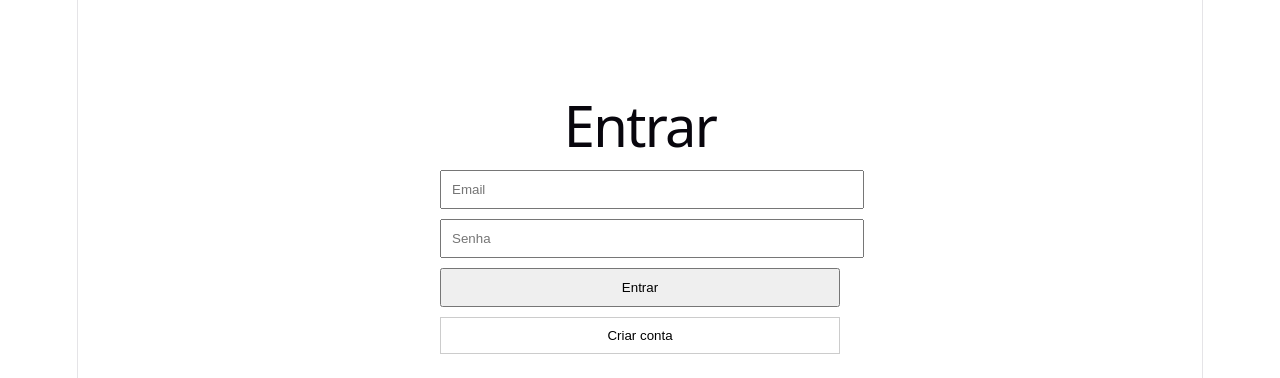
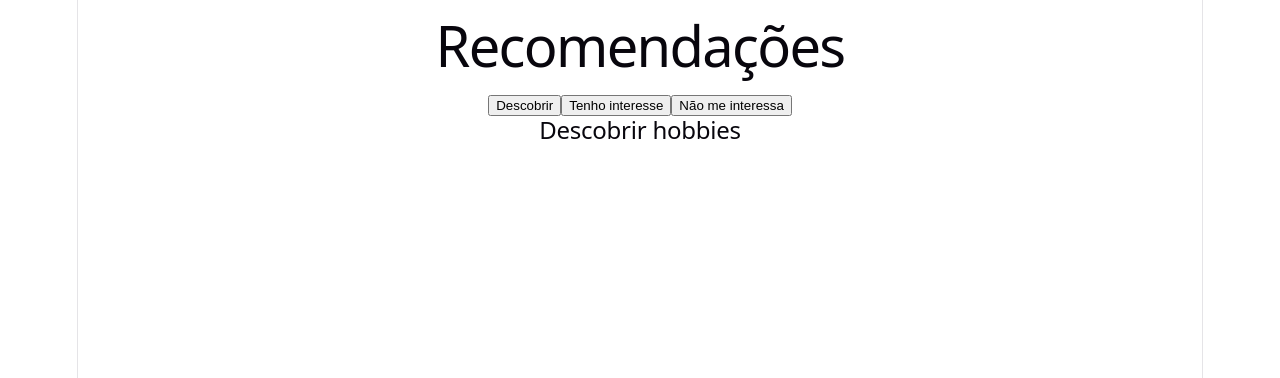
Before and after one commit to btpjamal/projetoTCC-v2-refatorado, a React (Vite) app in the folder front-end/: page /recommendations in a window 1280 px wide. Before the commit this address led to /login. Shown: the top 378 px of the page. Built offline with nearby package versions, Linux system fonts and the light colour scheme.

Commit message:
iniciando a implementação de novas abas de navegação no frontend

```diff
--- /dev/null
+++ b/front-end/src/components/recommendations/DiscoverTab.jsx
@@ -0,0 +1,7 @@
+export default function DiscoverTab() {
+    return (
+        <section>
+            <h2>Descobrir hobbies</h2>
+        </section>
+    );
+}
--- /dev/null
+++ b/front-end/src/components/recommendations/InterestedTab.jsx
@@ -0,0 +1,7 @@
+export default function InterestedTab() {
+    return (
+        <section>
+            <h2>Hobbies que me interessam</h2>
+        </section>
+    );
+}
--- /dev/null
+++ b/front-end/src/components/recommendations/NotInterestedTab.jsx
@@ -0,0 +1,7 @@
+export default function NotInterestedTab() {
+    return (
+        <section>
+            <h2>Hobbies que não me interessam</h2>
+        </section>
+    );
+}
--- /dev/null
+++ b/front-end/src/components/recommendations/RecommendationTabs.jsx
@@ -0,0 +1,53 @@
+export default function RecommendationTabs({
+    abaAtiva,
+    setAbaAtiva
+}) {
+
+    return (
+        <div className="recommendation-tabs">
+
+            <button
+                type="button"
+                className={
+                    abaAtiva === "descobrir"
+                        ? "active"
+                        : ""
+                }
+                onClick={() =>
+                    setAbaAtiva("descobrir")
+                }
+            >
+                Descobrir
+            </button>
+
+            <button
+                type="button"
+                className={
+                    abaAtiva === "interessados"
+                        ? "active"
+                        : ""
+                }
+                onClick={() =>
+                    setAbaAtiva("interessados")
+                }
+            >
+                Tenho interesse
+            </button>
+
+            <button
+                type="button"
+                className={
+                    abaAtiva === "nao-interessados"
+                        ? "active"
+                        : ""
+                }
+                onClick={() =>
+                    setAbaAtiva("nao-interessados")
+                }
+            >
+                Não me interessa
+            </button>
+
+        </div>
+    );
+}
--- a/front-end/src/pages/Recommendations.jsx
+++ b/front-end/src/pages/Recommendations.jsx
@@ -2,8 +2,34 @@ import { useEffect, useState } from "react";
 import { api } from "../api/api";
 import { useNavigate } from "react-router";
 import "./css/Recommendations.css";
+import RecommendationTabs from "../components/recommendations/RecommendationTabs";
+import DiscoverTab from "../components/recommendations/DiscoverTab";
+import InterestedTab from "../components/recommendations/InterestedTab";
+import NotInterestedTab from "../components/recommendations/NotInterestedTab";
+export default function Recommendations() {
+    const [abaAtiva, setAbaAtiva] = useState("descobrir");
+    return (
+        <main>
+                    <h1>Recomendações</h1>
 
-export default function Recommendations() {
+                    <RecommendationTabs
+                        abaAtiva={abaAtiva}
+                        setAbaAtiva={setAbaAtiva}
+                    />
+
+                    {abaAtiva === "descobrir" && (
+                        <DiscoverTab />
+                    )}
+
+                    {abaAtiva === "interessados" && (
+                        <InterestedTab />
+                    )}
+
+                    {abaAtiva === "nao-interessados" && (
+                        <NotInterestedTab />
+                    )}
+                </main>
+        );
   const [recommendations, setRecommendations] = useState([]);
   const [loading, setLoading] = useState(true);
   const [erro, setErro] = useState(null);
```
